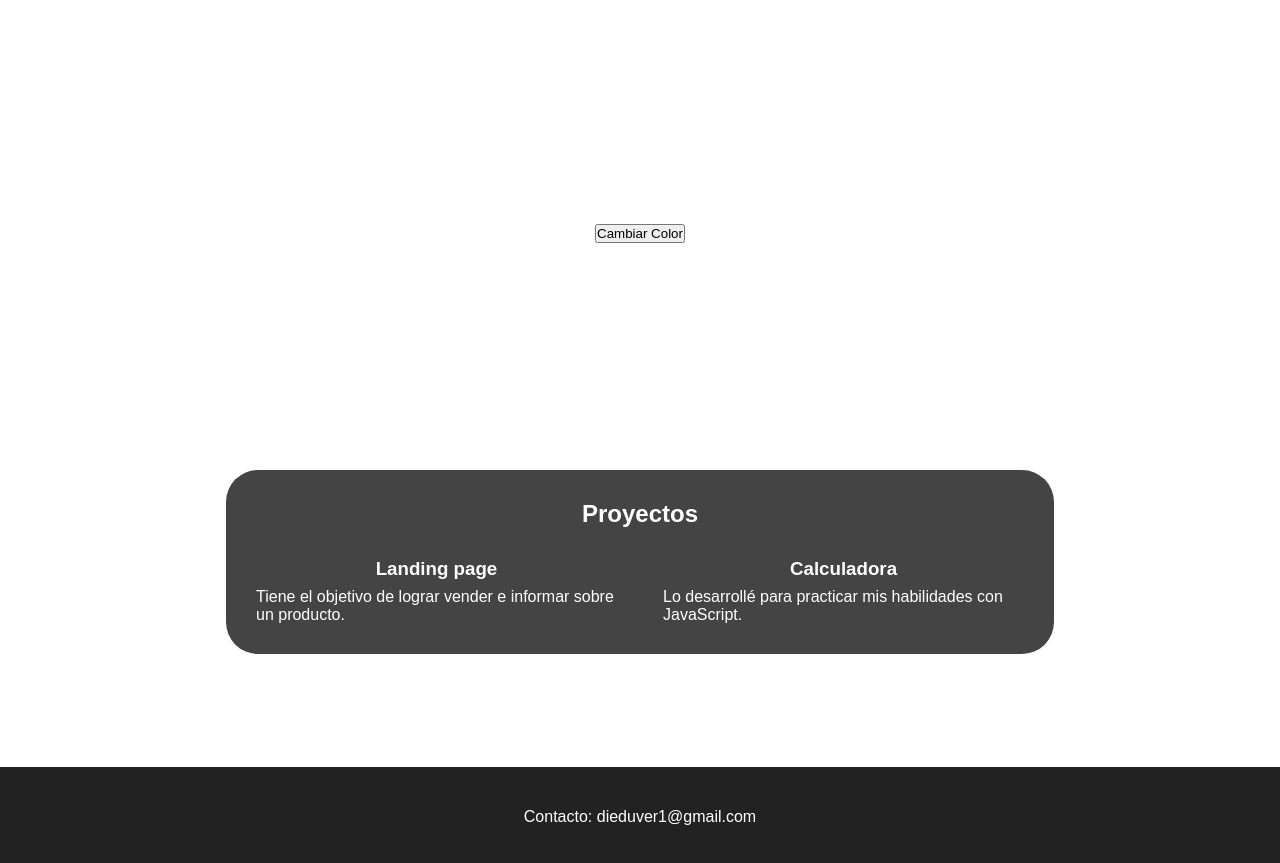
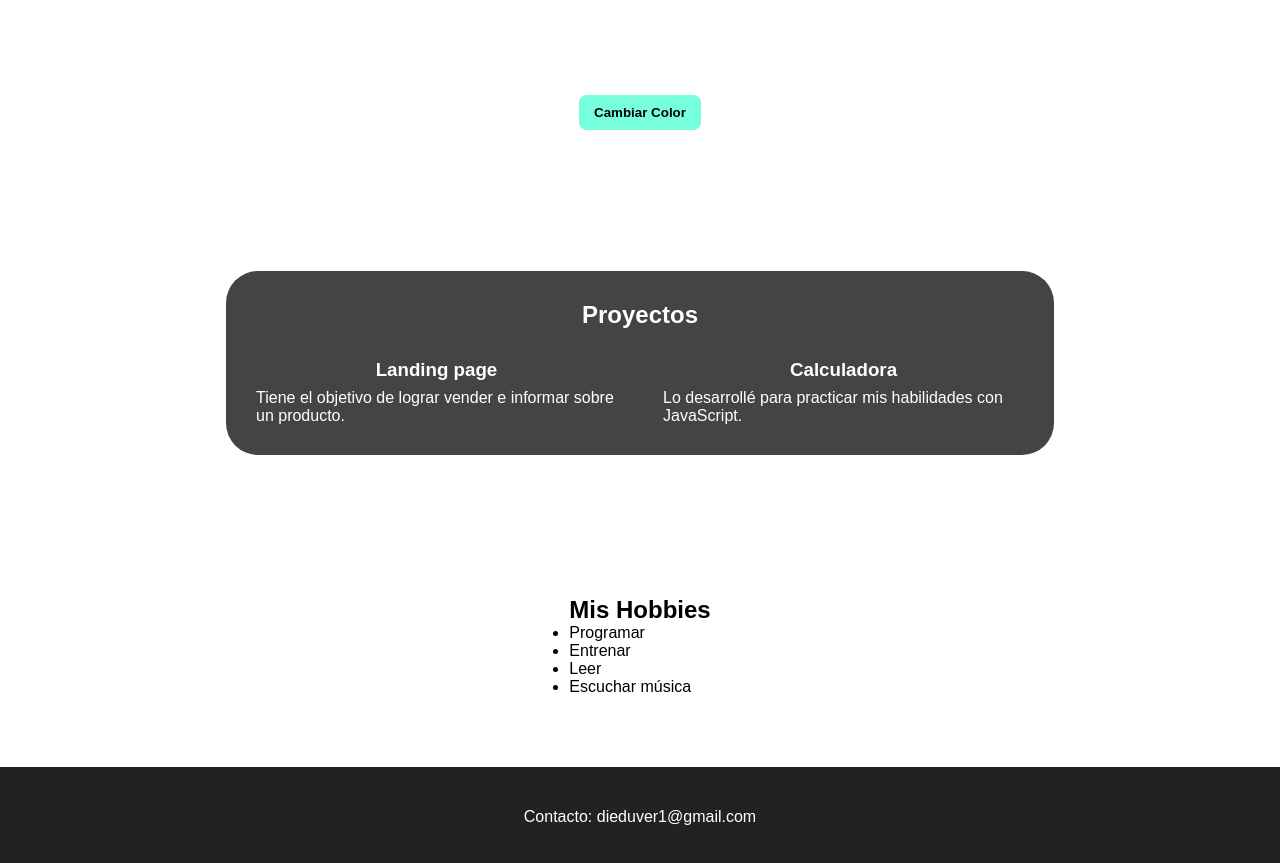
Before and after one commit to DuvanVerdun/landing-personal-2025, a plain HTML site: page index.html in a window 1280 px wide. Shown: the part 503-1366 px from the top of the page. Drawn offline with Linux system fonts and the light colour scheme; files whose address does not match are found by name.

Commit message:
Agregar arrays, objetos y renderizado de hobbies en el DOM

```diff
--- a/index.html
+++ b/index.html
@@ -32,6 +32,10 @@
             </article>
             </div>
         </section>
+        <section>
+            <h2>Mis Hobbies</h2>
+            <ul id="listaHobbies"></ul>
+        </section>
     </main>
     <footer>
         <p>Contacto: dieduver1@gmail.com</p>
--- a/js/script.js
+++ b/js/script.js
@@ -1,4 +1,4 @@
-
+/*
 // Variables
 let nombre = "Duván";
 const edad = 15;
@@ -38,4 +38,50 @@ const button = document.getElementById("cambiarColorBtn");
 
 button.addEventListener("click", () => {
     document.body.style.backgroundColor = "#"+Math.floor(Math.random()*16777215).toString(16);
+}); */
+
+
+
+
+// Arrays y bucles
+
+
+
+let hobbies = ["Programar", "Entrenar", "Leer", "Escuchar música"];
+
+
+for (let i = 0; i < hobbies.length; i++) {
+    console.log("Hobby #" + (i+1) + ": " + hobbies[i]);
+};
+
+hobbies.forEach((hobby, index) => {
+    console.log(`Hobby ${index + 1}: ${hobby}`);
 });
+
+
+// Objetos
+
+
+
+let persona = {
+    nombre: "Duván",
+    edad: 15,
+    esProgramador: true
+};
+
+console.log("Nombre:", persona.nombre);
+console.log("Edad", persona.edad);
+console.log("¿Es programador?", persona.esProgramador);
+
+
+// Dinámico con arrays
+
+
+
+const listaHobbies = document.getElementById("listaHobbies");
+
+hobbies.forEach((hobby) => {
+    let li = document.createElement("li");
+    li.textContent = hobby;
+    listaHobbies.appendChild(li);
+});
--- a/styles.css
+++ b/styles.css
@@ -97,3 +97,12 @@ footer {
     align-items: center;
     justify-content: center;
 }
+
+
+#cambiarColorBtn {
+    padding: 10px 15px;
+    background-color: #7fd;
+    border-radius: 8px;
+    border: none;
+    font-weight: 700;
+}
```
Also changed, not shown: images/user-foto.png (renamed from user-foto.png).
